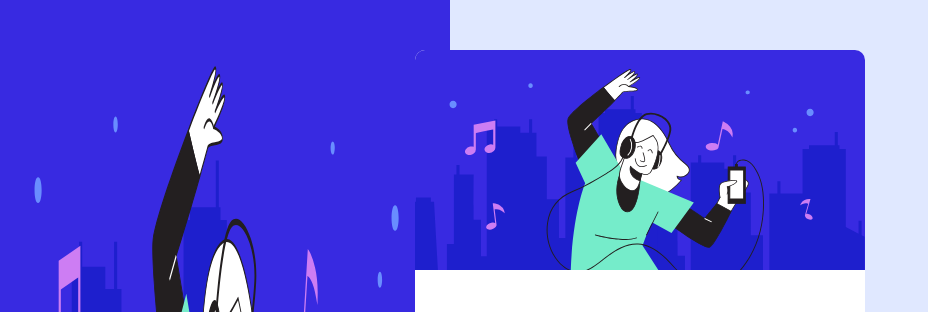
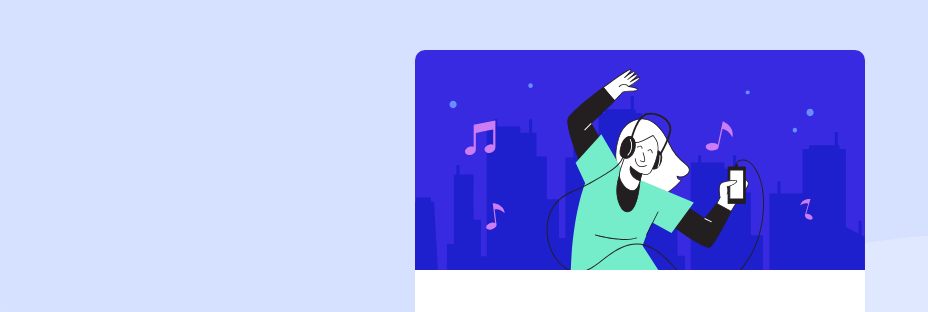
Before and after one commit to yawsamcode/order_summary_component, a website: page index.html in a window 1280 px wide. Shown: the top 312 px of the page, without its empty margins (0-928 px from the left). Drawn offline with Linux system fonts and the light colour scheme.

Commit message:
Fix Music icon

```diff
--- a/style.css
+++ b/style.css
@@ -15,7 +15,7 @@
 }
 
 body {
-  background-image: url(./images/illustration-hero.svg);
+  background-image: url(./images/pattern-background-desktop.svg);
   background-size: contain;
   background-repeat: no-repeat;
   font-family: "Red Hat Display", sans-serif;
```
